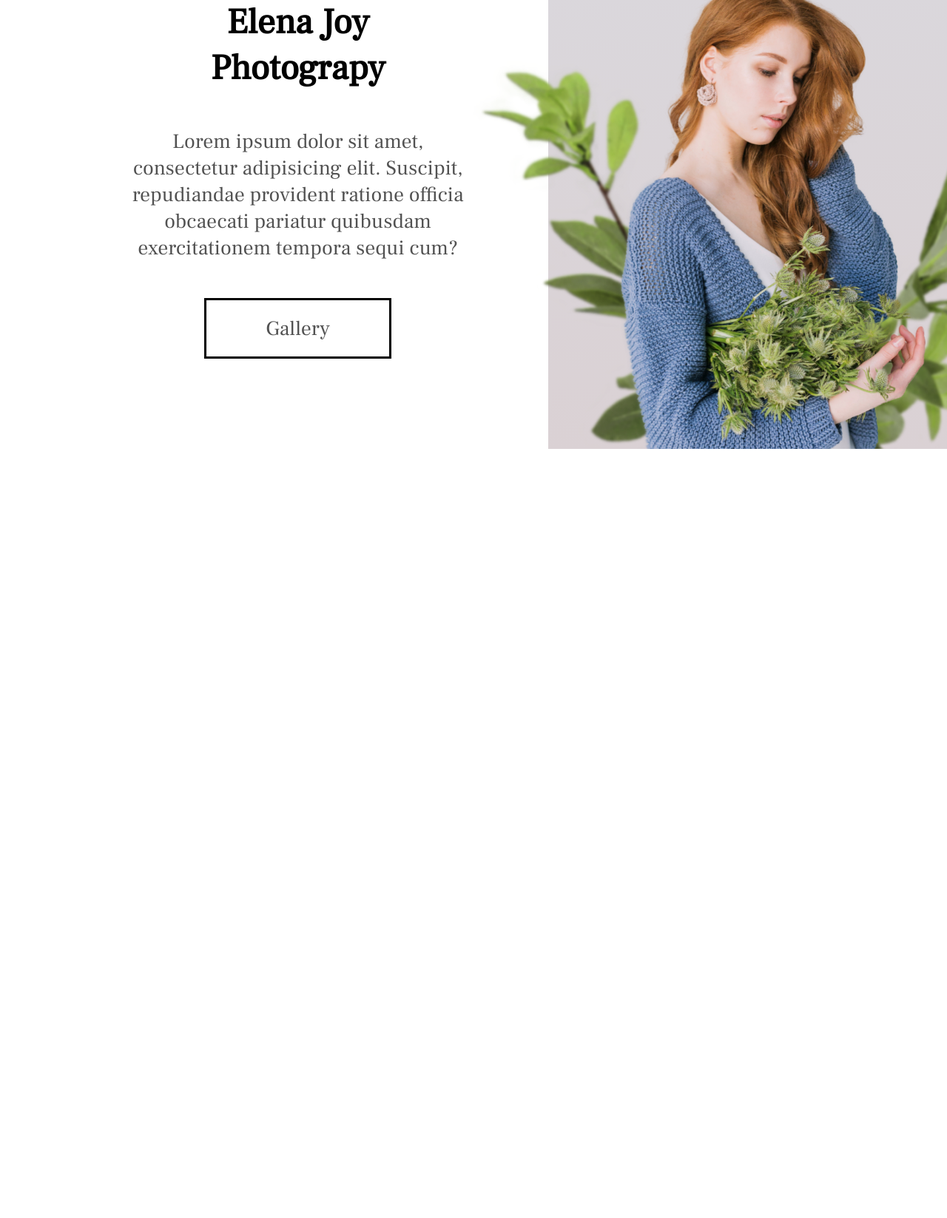
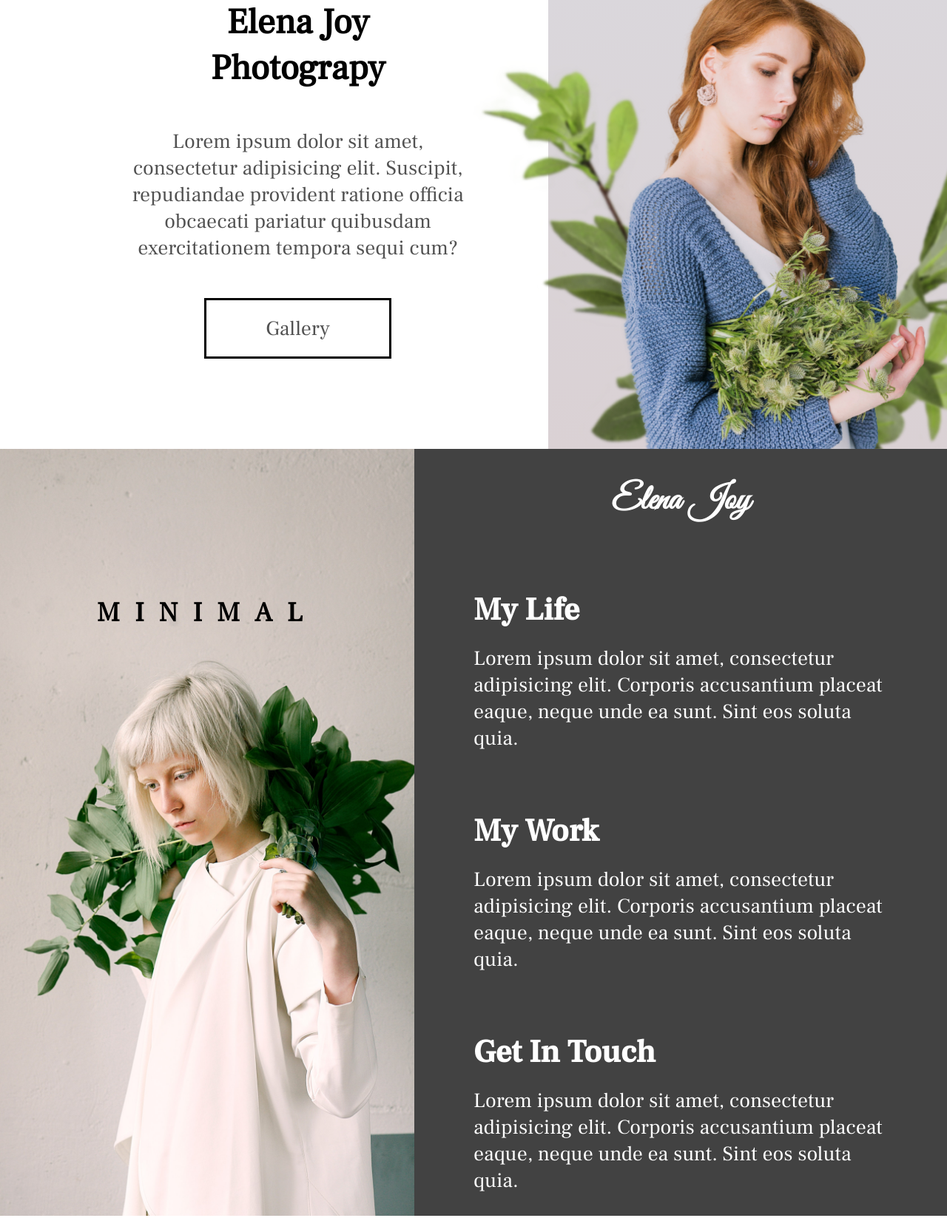
Before and after one commit to ASimpleCodingHermit/EJ_Photography, a PHP site: page / in a window 1280 px wide. Shown: the part 194-1841 px from the top of the page at 74% size. Before the commit the page ends 801 px from the top, so only its background shows below. Run offline with PHP 8.4, Linux system fonts and the light colour scheme; some libraries are stand-ins or nearby versions.

Commit message:
About section finished

```diff
--- a/index.html
+++ b/index.html
@@ -20,7 +20,7 @@
     <header class="main-head">
       <nav>
         <h1 id="logo">Elena Joy</h1>
-        <input type="checkbox" class="menu-check" />
+        <input type="checkbox" class="menu-check" aria-label="input" />
         <ul class="nav-links">
           <li><a href="#about">About</a></li>
           <li><a href="#work">Work</a></li>
@@ -58,7 +58,37 @@
         </div>
       </section>
       <section class="about">
-
+        <div class="about-image">
+          <h5>Minimal</h5>
+          <img src="img/about-image.png" alt="About Image" />
+        </div>
+        <div class="about-text flex">
+          <h2>Elena Joy</h2>
+          <div class="about-life">
+            <h3>My Life</h3>
+            <p>
+              Lorem ipsum dolor sit amet, consectetur adipisicing elit. Corporis
+              accusantium placeat eaque, neque unde ea sunt. Sint eos soluta
+              quia.
+            </p>
+          </div>
+          <div class="about-work">
+            <h3>My Work</h3>
+            <p>
+              Lorem ipsum dolor sit amet, consectetur adipisicing elit. Corporis
+              accusantium placeat eaque, neque unde ea sunt. Sint eos soluta
+              quia.
+            </p>
+          </div>
+          <div class="about-contact">
+            <h3>Get In Touch</h3>
+            <p>
+              Lorem ipsum dolor sit amet, consectetur adipisicing elit. Corporis
+              accusantium placeat eaque, neque unde ea sunt. Sint eos soluta
+              quia.
+            </p>
+          </div>
+        </div>
       </section>
     </main>
   </body>
--- a/style.css
+++ b/style.css
@@ -58,7 +58,7 @@ ul {
 }
 a {
   text-decoration: none;
-  color: var(--gray-text)
+  color: var(--gray-text);
 }
 
 .flex {
@@ -208,6 +208,58 @@ nav {
   display: none;
 }
 
+/* ABOUT SECTION */
+.about {
+  min-height: 100vh;
+  display: flex;
+  flex-wrap: wrap;
+}
+
+.about-text {
+  flex: 2 1 40rem;
+  justify-content: space-around;
+  background: var(--bg-color);
+  color: white;
+}
+
+.about-text div {
+  padding: 3rem 8rem;
+}
+
+.about-text h3 {
+  padding: 2rem 0rem;
+  font-family: 'Ruhl Medium';
+}
+
+.about-text h2 {
+  font-family: 'Vibes';
+  padding: 4rem;
+}
+
+.about-image {
+  flex: 1 1 40rem;
+  position: relative;
+}
+
+.about-image h5 {
+  position: absolute;
+  top: 20%;
+  left: 50%;
+  letter-spacing: 2rem;
+  text-transform: uppercase;
+  transform: translate(-50%, -20%);
+  -webkit-transform: translate(-50%, -20%);
+  -moz-transform: translate(-50%, -20%);
+  -ms-transform: translate(-50%, -20%);
+  -o-transform: translate(-50%, -20%);
+}
+
+.about-image img {
+  width: 100%;
+  height: 100%;
+  object-fit: cover;
+}
+
 @media screen and (max-width: 842px) {
   .hero {
     width: 100%;
```
